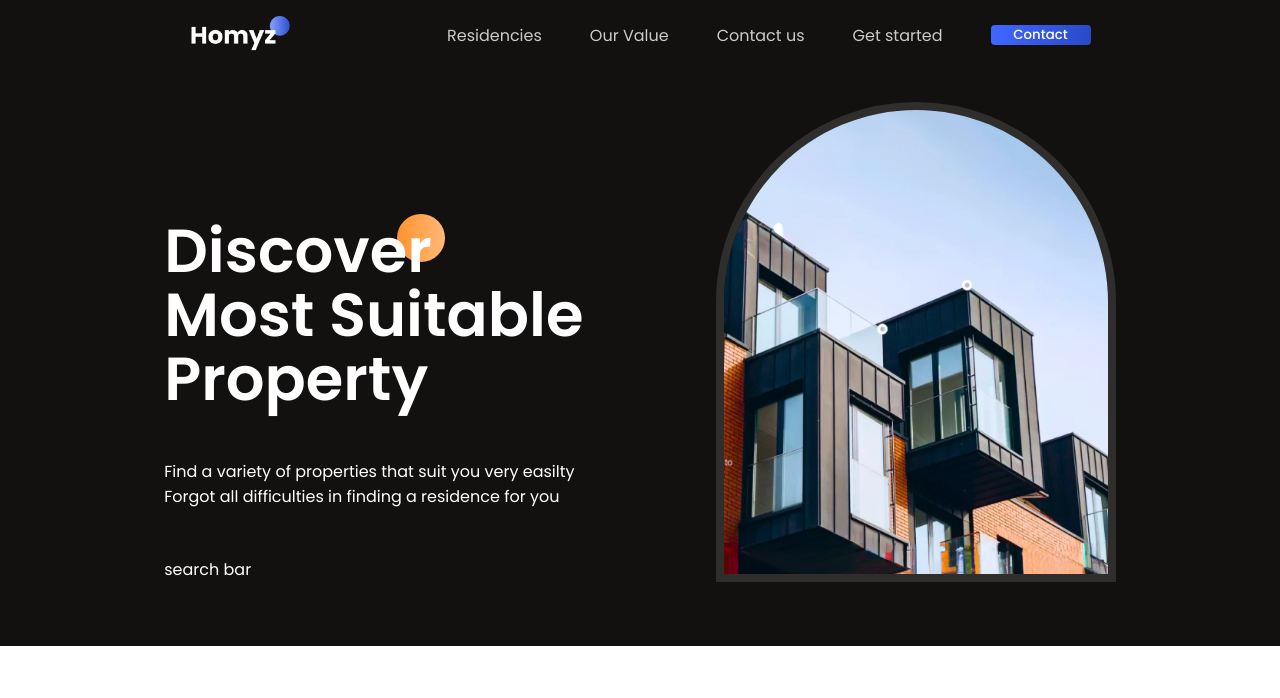
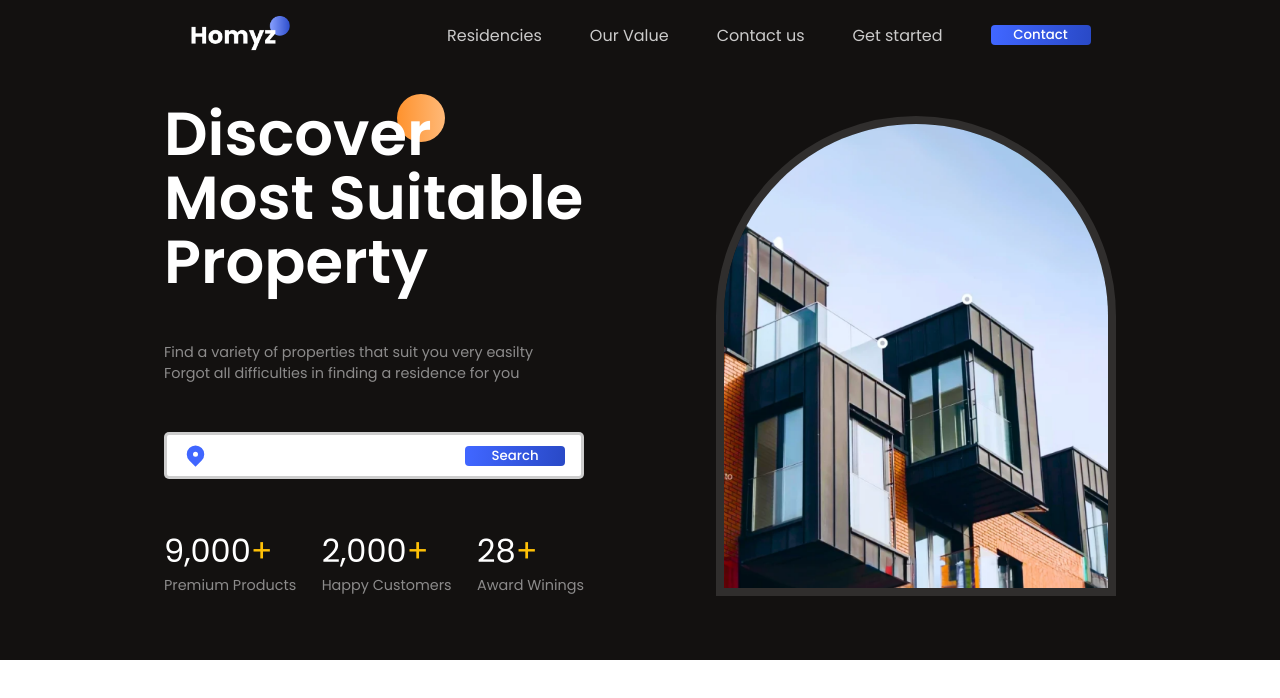
Before and after one commit to AjithKerala/Realestate, a React (Vite) app: page / in a window 1280 px wide. Shown: the top 698 px of the page. Built offline with nearby package versions, Linux system fonts and the light colour scheme.

Commit message:
Set all in slide bar

```diff
--- a/package.json
+++ b/package.json
@@ -14,7 +14,7 @@
     "react-accessible-accordion": "^5.0.0",
     "react-countup": "^6.4.2",
     "react-dom": "^18.2.0",
-    "react-icons": "^4.8.0",
+    "react-icons": "^4.11.0",
     "react-outside-click-handler": "^1.3.0",
     "swiper": "^9.1.1"
   },
--- a/src/Components/Hero/Hero.css
+++ b/src/Components/Hero/Hero.css
@@ -26,10 +26,22 @@
     border-radius: 1000px;
     position:absolute;
     left: 31%;
-    top: 9rem;
+    top: 1.5rem;
     z-index: -1;
 }
+.search-bar{
+  background-color: white;
+  border-radius: 5px;
+  border: 3px solid rgba(120,120,120,0.374);
+  padding: 0.5rem 1rem;
+  justify-content: space-between;
+  width: 100%;
 
+}
+.search-bar >input{
+  border: none;
+  outline: none;
+}
 .image-container{
     width:25rem;
     height:30rem;
@@ -41,3 +53,13 @@
     width: 100%;
     height: 100%;
 }
+.stats{
+    width: 100%;
+    justify-content: space-between;
+}
+.stat>:nth-child(1){
+    font-size: 2rem;
+}
+.pluse{
+    color:#FFC107;
+}
--- a/src/Components/Hero/Hero.jsx
+++ b/src/Components/Hero/Hero.jsx
@@ -1,5 +1,7 @@
 import React from 'react'
 import './Hero.css'
+import {HiLocationMarker} from 'react-icons/hi'
+import CountUp from 'react-countup'
 function Hero() {
   return (
     <div>
@@ -14,12 +16,37 @@
                    Most Suitable <br/>Property
                    </h1>
                 </div>
-                <div className=" flexColStart hero-des">
+                <div className=" flexColStart hero-des secondaryText">
                     <span>Find a variety of properties that suit you very easilty</span>
                     <span>Forgot all difficulties in finding a residence for you</span>
                 </div>
-                <div className="search-bar">
-                    search bar
+                <div className="flexCenter search-bar">
+                   <HiLocationMarker color="var(--blue)" size={25}/>
+                   <input type="search"/>
+                   <button className='button'>Search</button>
+                </div>
+                <div className="flexCenter stats">
+                  <div className="flexColStart stat">
+                    <span>
+                      <CountUp start={8800} end={9000} duration={4} />
+                      <span className='pluse'>+</span>
+                    </span>
+                    <span className='secondaryText'>Premium Products</span>
+                  </div>
+                  <div className="flexColStart stat">
+                    <span>
+                      <CountUp start={1} end={2000} duration={4} />
+                      <span className='pluse'>+</span>
+                    </span>
+                    <span className='secondaryText'>Happy Customers</span>
+                  </div>
+                  <div className="flexColStart stat">
+                    <span>
+                      <CountUp  end={28} />
+                      <span className='pluse'>+</span>
+                    </span>
+                    <span className='secondaryText'>Award Winings</span>
+                  </div>
                 </div>
             </div>
 
--- a/src/index.css
+++ b/src/index.css
@@ -89,6 +89,7 @@
   border: none;
   border-radius: 4px;
   width: 100px;
+  height: 150%;
   transition: all 300ms ease-in;
 }
 .button:hover{
```
Also changed, not shown: 2 other files (tests, documents, lock files or other folders).
